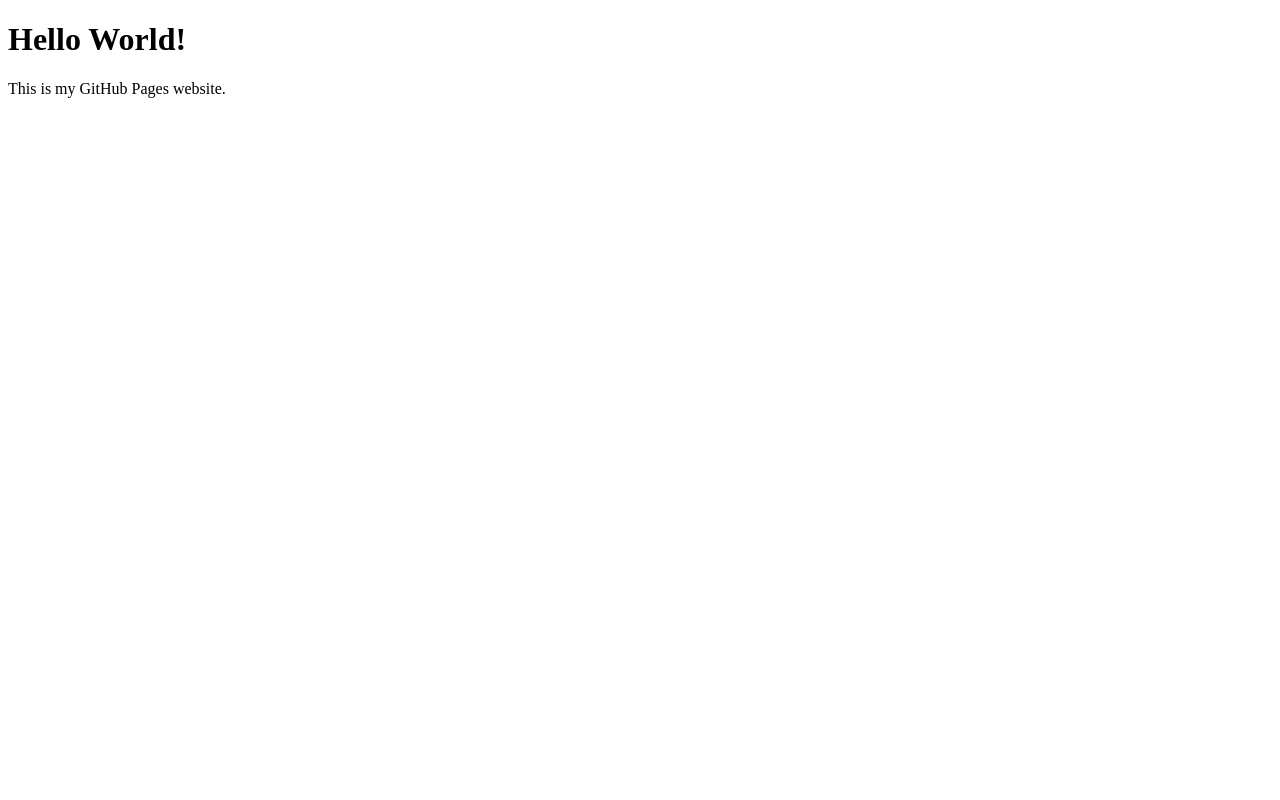
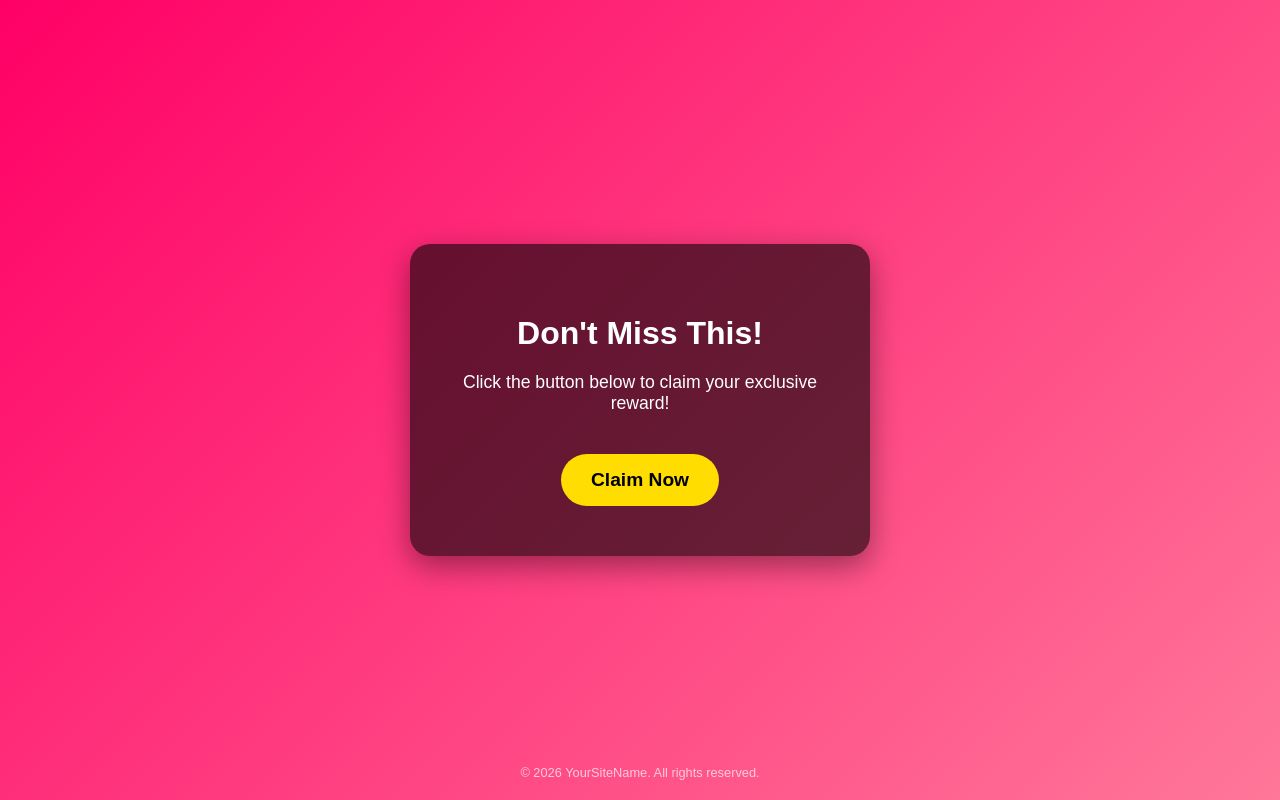
Before and after one commit to ZayenCoder/adtera, a plain HTML site: page index.html in a window 1280 px wide. Drawn offline with Linux system fonts and the light colour scheme.

Commit message:
Update index.html

```diff
--- a/index.html
+++ b/index.html
@@ -1,10 +1,81 @@
 <!DOCTYPE html>
-<html>
+<html lang="en">
 <head>
-    <title>My First Website</title>
+<meta charset="UTF-8">
+<meta name="viewport" content="width=device-width, initial-scale=1.0">
+<title>Exclusive Offer!</title>
+<style>
+    /* Body style */
+    body {
+        margin: 0;
+        font-family: 'Arial', sans-serif;
+        background: linear-gradient(135deg, #f06, #f79);
+        display: flex;
+        justify-content: center;
+        align-items: center;
+        height: 100vh;
+        color: #fff;
+        text-align: center;
+    }
+
+    /* Card container */
+    .card {
+        background: rgba(0,0,0,0.6);
+        padding: 50px 30px;
+        border-radius: 20px;
+        box-shadow: 0 10px 30px rgba(0,0,0,0.4);
+        max-width: 400px;
+        width: 90%;
+    }
+
+    h1 {
+        font-size: 2em;
+        margin-bottom: 20px;
+    }
+
+    p {
+        font-size: 1.1em;
+        margin-bottom: 40px;
+    }
+
+    /* Button style */
+    .btn {
+        background: #ffdd00;
+        color: #000;
+        padding: 15px 30px;
+        font-size: 1.2em;
+        font-weight: bold;
+        border: none;
+        border-radius: 50px;
+        cursor: pointer;
+        transition: all 0.3s ease;
+        text-decoration: none;
+        display: inline-block;
+    }
+
+    .btn:hover {
+        background: #ffc107;
+        transform: scale(1.05);
+    }
+
+    /* Footer */
+    footer {
+        position: absolute;
+        bottom: 20px;
+        font-size: 0.8em;
+        color: rgba(255,255,255,0.7);
+    }
+</style>
 </head>
 <body>
-    <h1>Hello World!</h1>
-    <p>This is my GitHub Pages website.</p>
+
+<div class="card">
+    <h1>Don't Miss This!</h1>
+    <p>Click the button below to claim your exclusive reward!</p>
+    <a href="https://www.effectivegatecpm.com/nbdew3qhqw?key=f8c3ff33cf224df228052d7d73f05580" target="_blank" class="btn">Claim Now</a>
+</div>
+
+<footer>© 2026 YourSiteName. All rights reserved.</footer>
+
 </body>
 </html>
```
